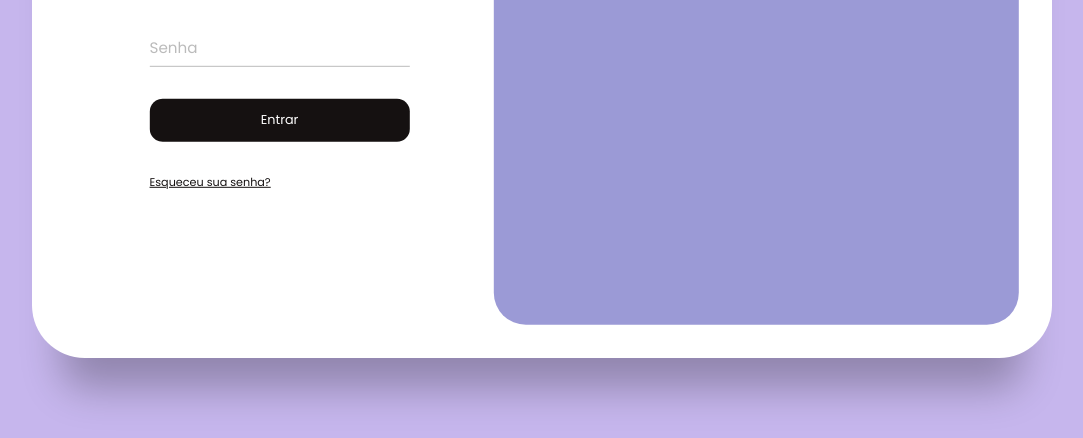
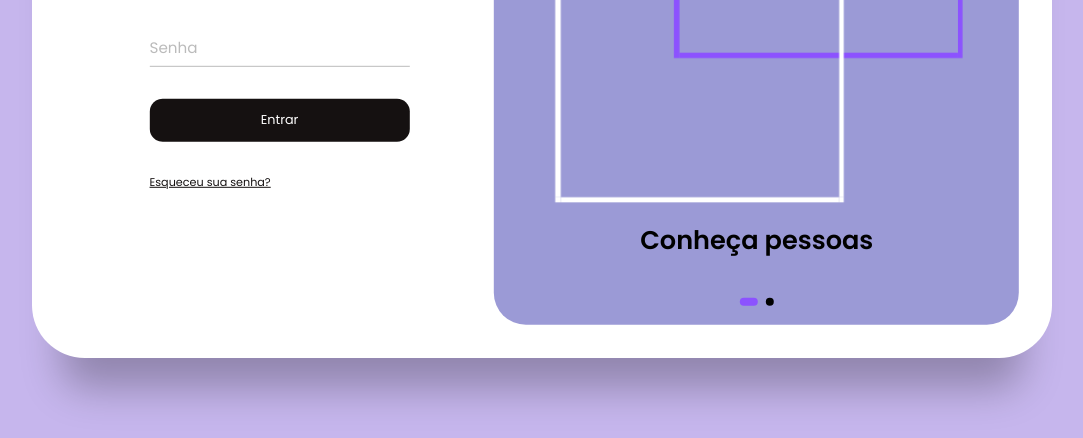
Before and after one commit to rebeccanayala/login-registration-form, a plain HTML site: page index.html in a window 1280 px wide. Shown: the part 362-800 px from the top of the page, without its empty margins (98-1181 px from the left). Drawn offline with Linux system fonts and the light colour scheme.

Commit message:
Creating the carousel

```diff
--- a/app.js
+++ b/app.js
@@ -1,6 +1,8 @@
 const inputs = document.querySelectorAll(".input-field");
 const toggle_btn = document.querySelectorAll(".toggle");
 const main = document.querySelector("main");
+const bullets = document.querySelectorAll(".bullets span");
+const images = document.querySelectorAll(".image");
 
 inputs.forEach(inp => {
     inp.addEventListener("focus", () => {
@@ -17,3 +19,14 @@ toggle_btn.forEach(btn => {
         main.classList.toggle("sign-up-mode");
     });
 });
+
+function moveSlider() {
+    let index = this.dataset.value;
+    console.log(index);
+    bullets.forEach(bull => bull.classList.remove("active"));
+    this.classList.add("active");
+}
+
+bullets.forEach(bullet => {
+    bullet.addEventListener("click", moveSlider);
+})
--- a/index.html
+++ b/index.html
@@ -74,7 +74,26 @@
                     </form>
                 </div>
 
-                <div class="carousel"></div>
+                <div class="carousel">
+                    <div class="images-wrapper">
+                        <img src="img/image1.png"  class="image img-1 show" alt="Conheça pessoas">
+                        <img src="img/image2.png"  class="image img-2" alt="Conecte-se a lugares">
+                    </div>
+
+                    <div class="text-slider">
+                        <div class="text-wrap">
+                            <div class="text-group">
+                                <h2>Conheça pessoas</h2>
+                                <h2>Conecte-se a lugares</h2>
+                            </div>
+                        </div>
+
+                        <div class="bullets">
+                            <span class="active" data-value="1"></span>
+                            <span data-value="2"></span>
+                        </div>
+                    </div>
+                </div>
             </div>
         </div>
     </main>
--- a/style.css
+++ b/style.css
@@ -49,17 +49,6 @@ main {
     display: grid;
     grid-template-columns: 1fr;
     grid-template-rows: 1fr;
-    transition: .8s ease-in-out;
-}
-
-.carousel {
-    position: absolute;
-    height: 100%;
-    width: 55%;
-    left: 45%;
-    top: 0;
-    background-color: #9B9AD6;
-    border-radius: 2rem;
     transition: .8s ease-in-out;
 }
 
@@ -192,3 +181,89 @@ main.sign-up-mode .forms-wrap {
 main.sign-up-mode .carousel {
     left: 0%;
 }
+
+.carousel {
+    position: absolute;
+    height: 100%;
+    width: 55%;
+    left: 45%;
+    top: 0;
+    background-color: #9B9AD6;
+    border-radius: 2rem;
+    display: grid;
+    grid-template-rows: auto 1fr;
+    padding-bottom: 2rem;
+    transition: .8s ease-in-out;
+}
+
+.images-wrapper {
+    display: grid;
+    grid-template-columns: 1fr;
+    grid-template-rows: 1fr;
+}
+
+.images-wrapper img {
+    padding-top: 2px;
+    margin: auto;
+    width: 470px;
+}
+
+.image {
+    width: 100%;
+    grid-column: 1 / 2;
+    grid-row: 1 / 2;
+    opacity: 0;
+}
+
+.image.show {
+    opacity: 1;
+}
+
+.text-slider {
+    display: flex;
+    align-items: center;
+    justify-content: center;
+    flex-direction: column;
+}
+
+.text-wrap {
+    max-height: 2.2rem;
+    overflow: hidden;
+    margin-bottom: 2.5rem;
+}
+
+.text-group {
+    display: flex;
+    flex-direction: column;
+    text-align: center;
+    transform: translateY(0);
+}
+
+.text-group h2 {
+    line-height: 2.2rem;
+    font-weight: 600;
+    font-size: 1.6rem;
+}
+
+.bullets {
+    display: flex;
+    align-items: center;
+    justify-content: center;
+}
+
+.bullets span {
+    display: block;
+    width: 0.5rem;
+    height: 0.5rem;
+    background-color: black;
+    margin: 0 0.25rem;
+    border-radius: 50%;
+    cursor: pointer;
+    transition: .3s;
+}
+
+.bullets span.active {
+    width: 1.1rem;
+    background-color: #8C52FF;
+    border-radius: 1rem;
+}
```
Also changed, not shown: img/image1.png (added), img/image2.png (added).
